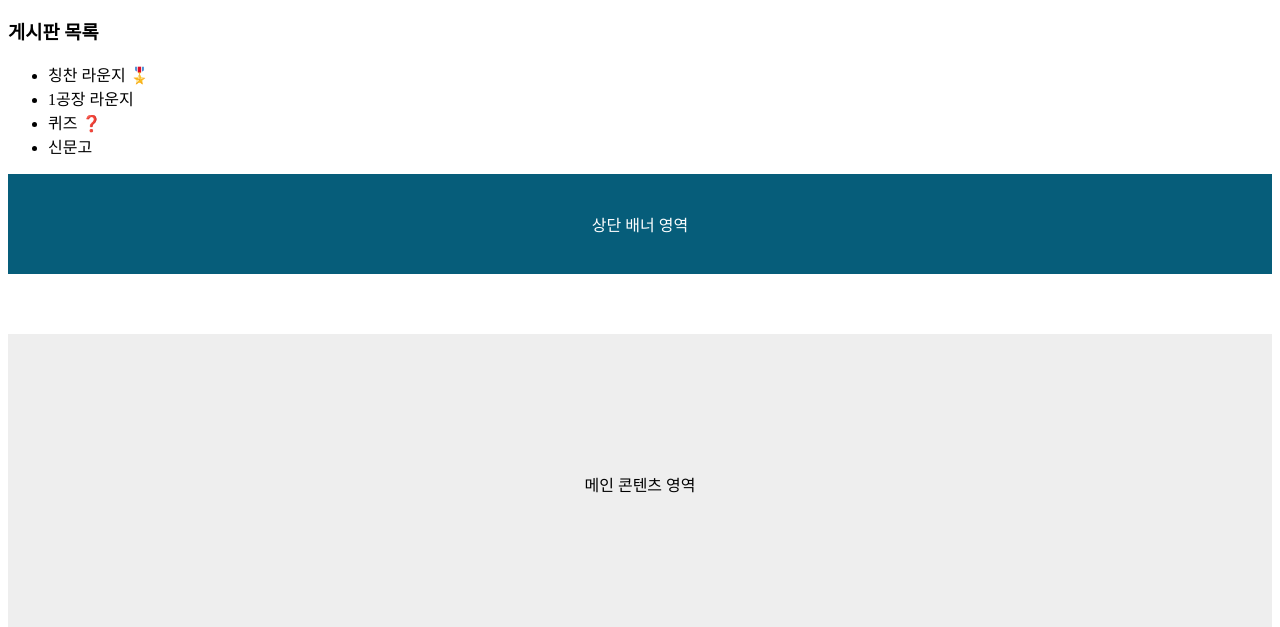
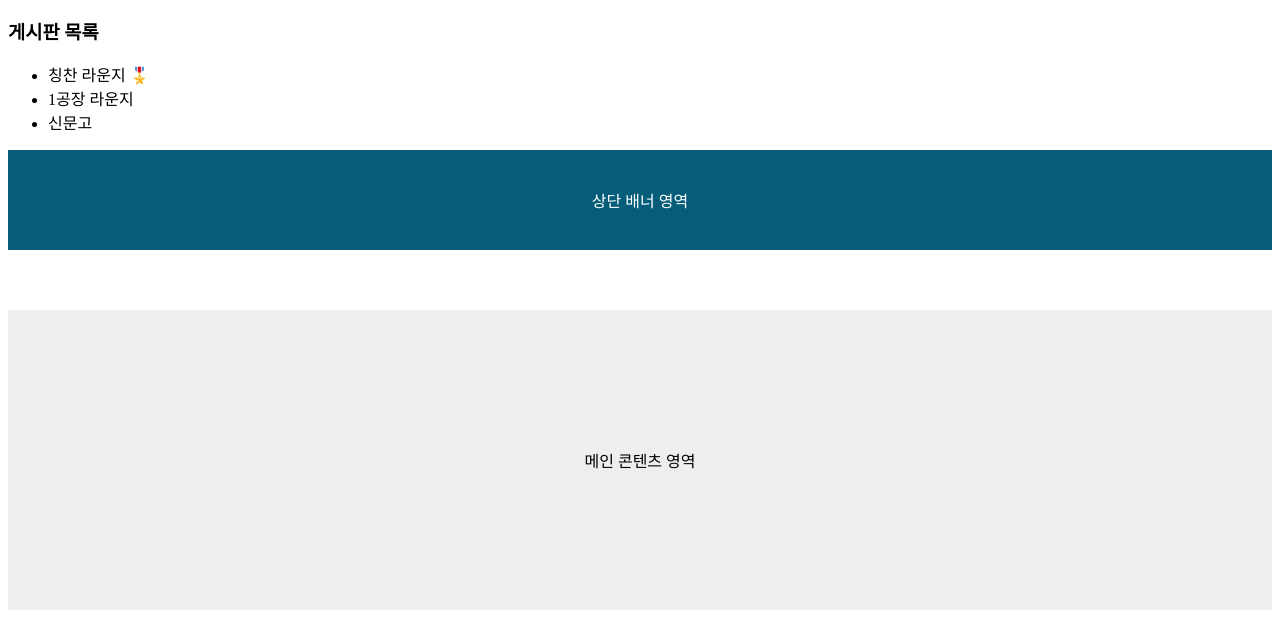
Before and after one commit to thgus7296-lab/FIRST, a plain HTML site: page index.html in a window 1280 px wide. Shown: the part 126-753 px from the top of the page. Drawn offline with Linux system fonts and the light colour scheme; no server answers.

Commit message:
Update index.html

```diff
--- a/index.html
+++ b/index.html
@@ -1,3 +1,4 @@
+
 <!DOCTYPE html>
 <html lang="ko">
 <head>
@@ -28,7 +29,6 @@
             <ul>
                 <li class="menu-item" onclick="loadBoard('칭찬 라운지')">칭찬 라운지 🎖️</li>
                 <li class="menu-item" onclick="loadBoard('1공장 라운지')">1공장 라운지</li>
-                <li class="menu-item" onclick="loadBoard('퀴즈')">퀴즈 ❓</li>
                 <li class="menu-item" onclick="loadBoard('신문고')">신문고</li>
             </ul>
         </div>
```
